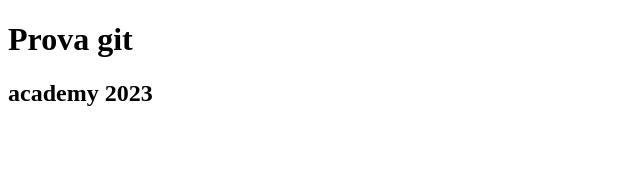
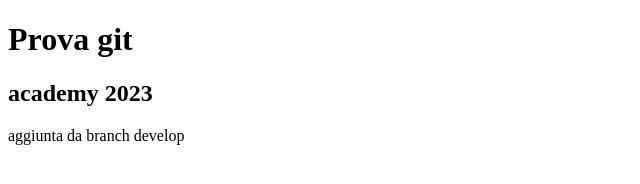
Before and after one commit to salvatorelaspata/progettogit, a plain HTML site: page index.html in a window 1280 px wide. Shown: the whole page, without its empty margins (0-640 px from the left). Drawn offline with Linux system fonts and the light colour scheme.

Commit message:
aggiunta paragrafo

```diff
--- a/index.html
+++ b/index.html
@@ -8,5 +8,6 @@
 <body>
   <h1>Prova git</h1>
   <h2>academy 2023</h2>
+  <p>aggiunta da branch develop</p>
 </body>
 </html>
```
